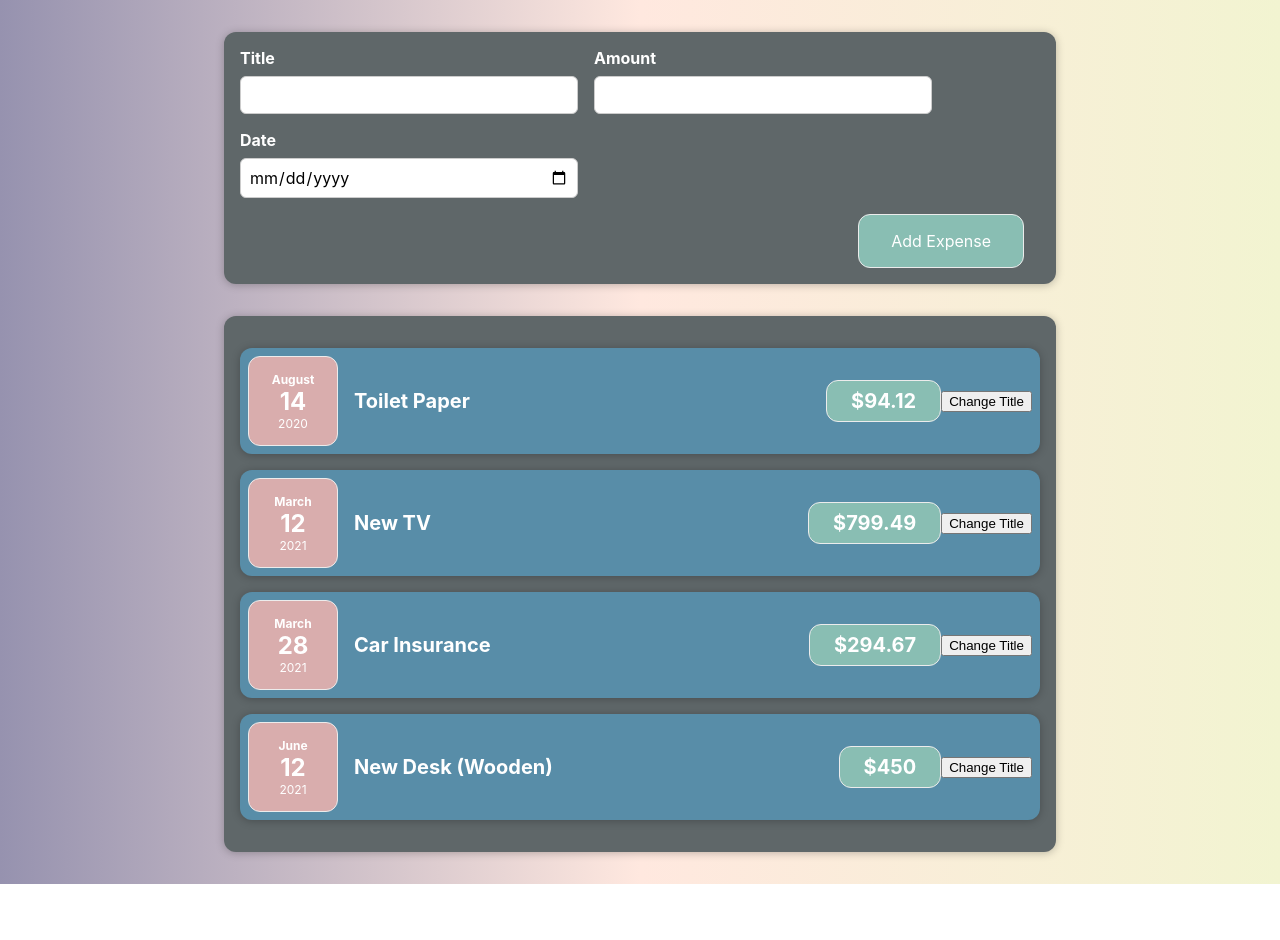
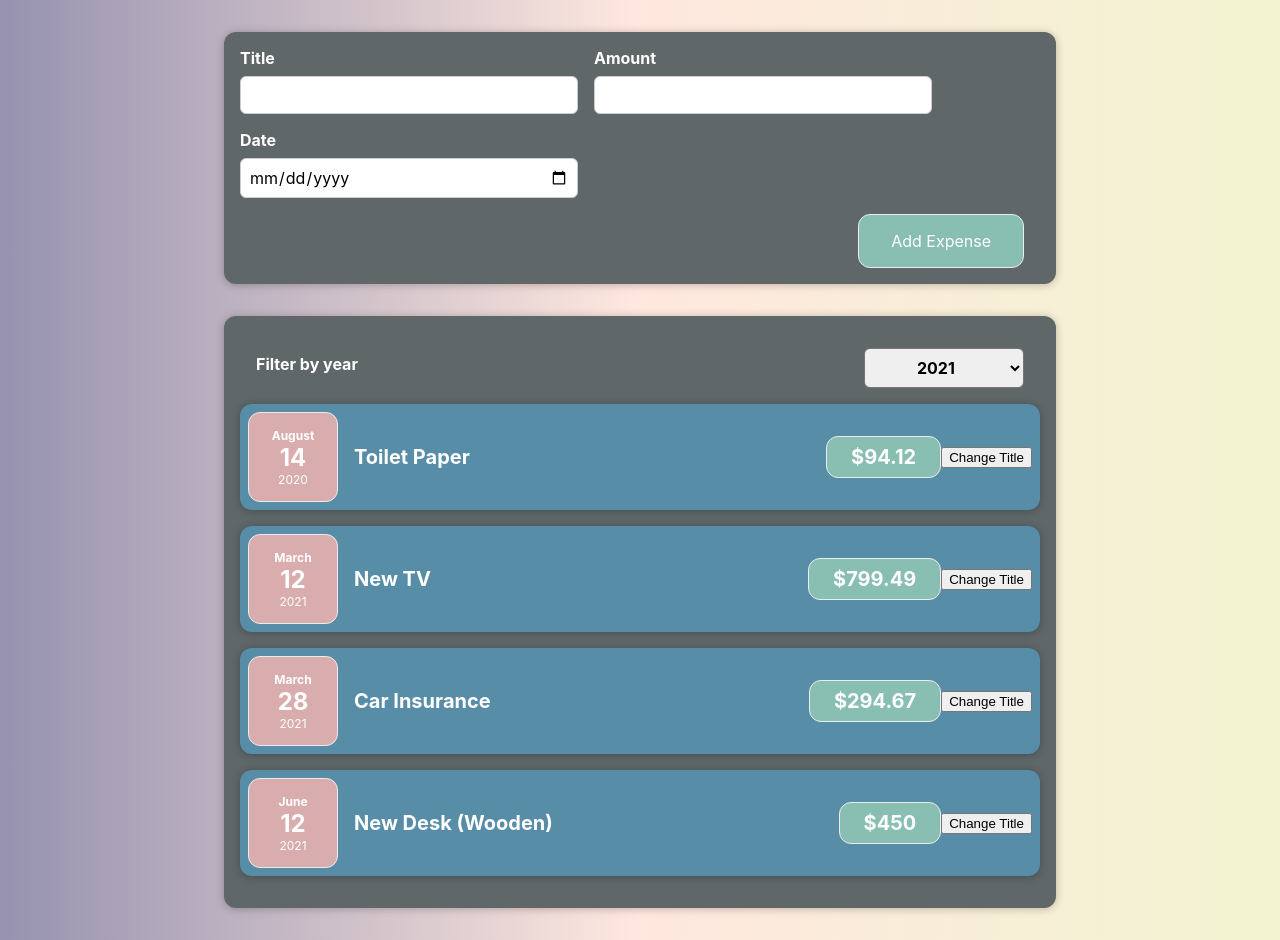
Before and after one commit to alanbedoya/expensesApp, a React (Create React App) app: page / in a window 1280 px wide. Before the commit the page ends 884 px from the top, so only its background shows below. Built offline with nearby package versions, Linux system fonts and the light colour scheme.

Commit message:
Added Expense Filter.

```diff
--- a/src/App.js
+++ b/src/App.js
@@ -1,10 +1,37 @@
 import { Expenses, NewExpense } from './components';
 
 const App = () => {
+  const expenses = [
+    {
+      id: 'e1',
+      title: 'Toilet Paper',
+      amount: 94.12,
+      date: new Date(2020, 7, 14),
+    },
+    { id: 'e2', title: 'New TV', amount: 799.49, date: new Date(2021, 2, 12) },
+    {
+      id: 'e3',
+      title: 'Car Insurance',
+      amount: 294.67,
+      date: new Date(2021, 2, 28),
+    },
+    {
+      id: 'e4',
+      title: 'New Desk (Wooden)',
+      amount: 450,
+      date: new Date(2021, 5, 12),
+    },
+  ];
+
+  const addExpenseHandler = (expense) => {
+    console.log('In App.js');
+    console.log(expense);
+  };
+
   return (
     <div>
-      <NewExpense />
-      <Expenses />
+      <NewExpense onAddExpense={addExpenseHandler} />
+      <Expenses items={expenses} />
     </div>
   );
 };
--- /dev/null
+++ b/src/components/ExpenseFilter/ExpenseFilter.css
@@ -0,0 +1,24 @@
+.expenses-filter {
+  color: white;
+  padding: 0 1rem;
+}
+
+.expenses-filter__control {
+  display: flex;
+  width: 100%;
+  align-items: center;
+  justify-content: space-between;
+  margin: 1rem 0;
+}
+
+.expenses-filter label {
+  font-weight: bold;
+  margin-bottom: 0.5rem;
+}
+
+.expenses-filter select {
+  font: inherit;
+  padding: 0.5rem 3rem;
+  font-weight: bold;
+  border-radius: 6px;
+}
--- /dev/null
+++ b/src/components/ExpenseFilter/index.js
@@ -0,0 +1,28 @@
+import './ExpenseFilter.css';
+
+export const ExpenseFilter = (props) => {
+  const dropdownHandler = (e) => {
+    props.onChangeFilter(e.target.value);
+  };
+
+  return (
+    <div className='expenses-filter'>
+      <div className='expenses-filter__control'>
+        <label>Filter by year</label>
+        <select value={props.currentYear} onChange={dropdownHandler}>
+          <option value='2020'>2020</option>
+          <option value='2021'>2021</option>
+          <option value='2022'>2022</option>
+          <option value='2023'>2023</option>
+          <option value='2024'>2024</option>
+          <option value='2025'>2025</option>
+          <option value='2026'>2026</option>
+          <option value='2027'>2027</option>
+          <option value='2028'>2028</option>
+          <option value='2029'>2029</option>
+          <option value='2030'>2030</option>
+        </select>
+      </div>
+    </div>
+  );
+};
--- a/src/components/ExpenseForm/index.js
+++ b/src/components/ExpenseForm/index.js
@@ -1,7 +1,7 @@
 import { useState } from 'react';
 import './ExpenseFrom.css';
 
-export const ExpenseForm = () => {
+export const ExpenseForm = (props) => {
   const [enteredTitle, setEnteredTitle] = useState('');
   const [enteredAmount, setEnteredAmount] = useState('');
   const [enteredDate, setEnteredDate] = useState('');
@@ -27,7 +27,7 @@ export const ExpenseForm = () => {
       date: new Date(enteredDate),
     };
 
-    console.log(expenseData);
+    props.onSaveExpenseData(expenseData);
     setEnteredTitle('');
     setEnteredAmount('');
     setEnteredDate('');
--- a/src/components/Expenses/index.js
+++ b/src/components/Expenses/index.js
@@ -1,51 +1,42 @@
-import { ExpenseItem, Card } from '../../components';
+import { useState } from 'react';
+import { ExpenseItem, Card, ExpenseFilter } from '../../components';
 import './Expenses.css';
 
 export const Expenses = (props) => {
-  const items = [
-    {
-      id: 'e1',
-      title: 'Toilet Paper',
-      amount: 94.12,
-      date: new Date(2020, 7, 14),
-    },
-    { id: 'e2', title: 'New TV', amount: 799.49, date: new Date(2021, 2, 12) },
-    {
-      id: 'e3',
-      title: 'Car Insurance',
-      amount: 294.67,
-      date: new Date(2021, 2, 28),
-    },
-    {
-      id: 'e4',
-      title: 'New Desk (Wooden)',
-      amount: 450,
-      date: new Date(2021, 5, 12),
-    },
-  ];
+  const [filteredYear, setFilteredYear] = useState('2021');
+
+  const filterChangeHandler = (selectedYear) => {
+    setFilteredYear(selectedYear);
+  };
 
   return (
+    <div>
       <Card className='expenses'>
-      <ExpenseItem
-        title={items[0].title}
-        amount={items[0].amount}
-        date={items[0].date}
+        <ExpenseFilter
+          currentYear={filteredYear}
+          onChangeFilter={filterChangeHandler}
         />
         <ExpenseItem
-        title={items[1].title}
-        amount={items[1].amount}
-        date={items[1].date}
+          title={props.items[0].title}
+          amount={props.items[0].amount}
+          date={props.items[0].date}
         />
         <ExpenseItem
-        title={items[2].title}
-        amount={items[2].amount}
-        date={items[2].date}
+          title={props.items[1].title}
+          amount={props.items[1].amount}
+          date={props.items[1].date}
         />
         <ExpenseItem
-        title={items[3].title}
-        amount={items[3].amount}
-        date={items[3].date}
+          title={props.items[2].title}
+          amount={props.items[2].amount}
+          date={props.items[2].date}
+        />
+        <ExpenseItem
+          title={props.items[3].title}
+          amount={props.items[3].amount}
+          date={props.items[3].date}
         />
       </Card>
+    </div>
   );
 };
--- a/src/components/NewExpense/index.js
+++ b/src/components/NewExpense/index.js
@@ -1,10 +1,18 @@
 import { ExpenseForm } from '../../components';
 import './NewExpense.css';
 
-export const NewExpense = () => {
+export const NewExpense = (props) => {
+  const saveExpenseDataHandler = (enteredExpenseData) => {
+    const expenseData = {
+      ...enteredExpenseData,
+      id: Math.random().toString(),
+    };
+    props.onAddExpense(expenseData);
+  };
+
   return (
     <div className='new-expense'>
-      <ExpenseForm />
+      <ExpenseForm onSaveExpenseData={saveExpenseDataHandler} />
     </div>
   );
 };
--- a/src/components/index.js
+++ b/src/components/index.js
@@ -4,3 +4,4 @@ export * from './Expenses';
 export * from './Card';
 export * from './NewExpense';
 export * from './ExpenseForm';
+export * from './ExpenseFilter';
```
Lines whose indentation alone changed are shown as unchanged.
